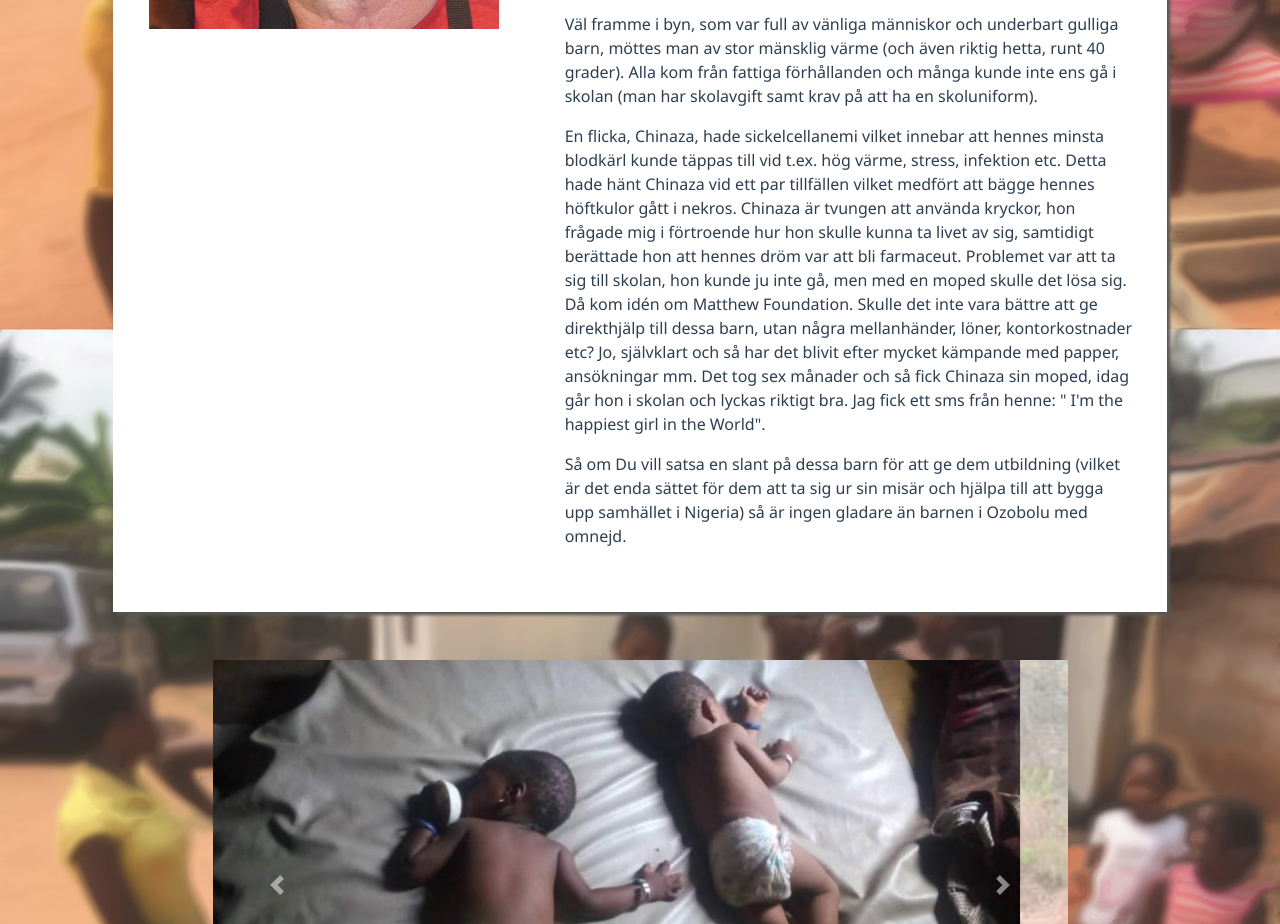
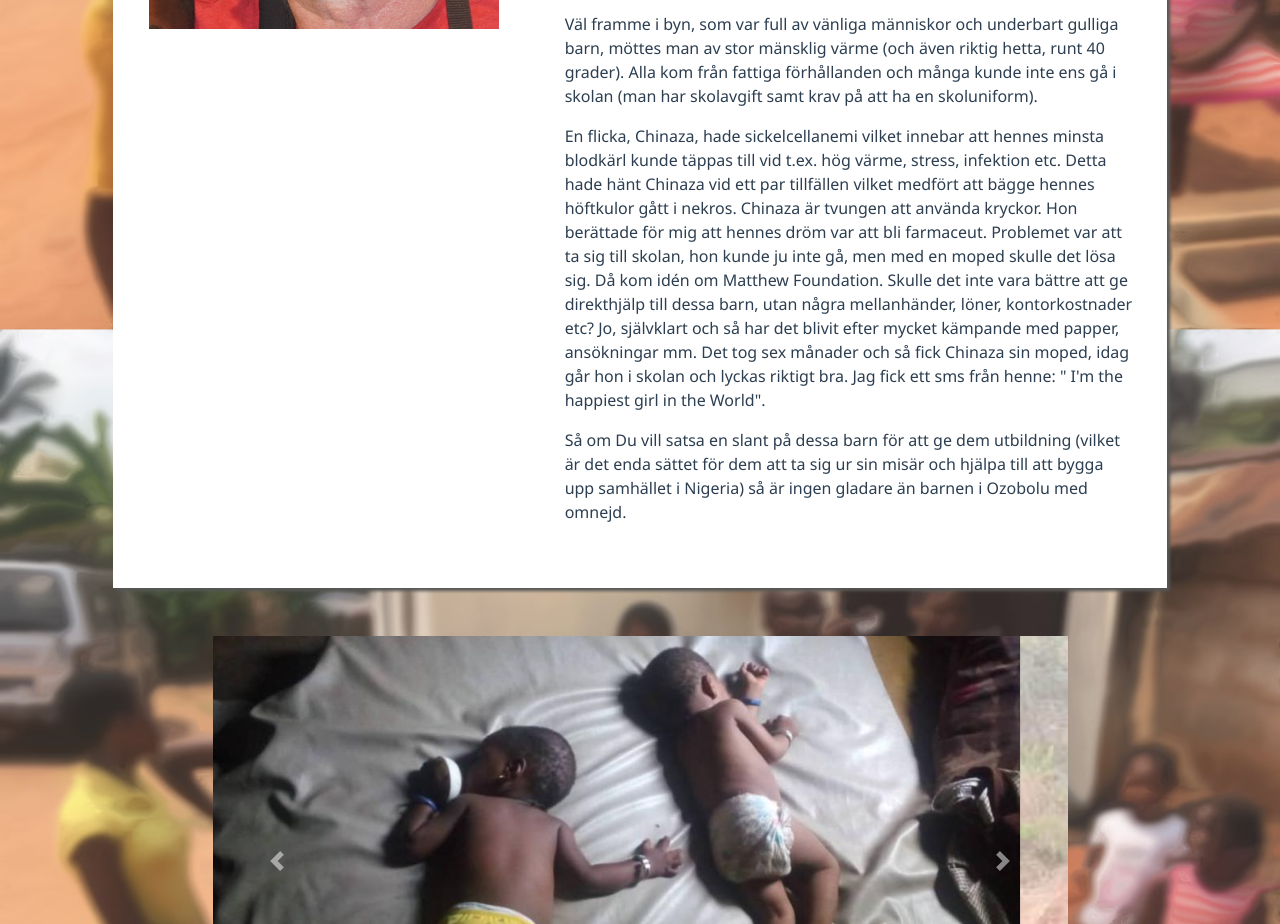
Before and after one commit to Carljohan-hornestam/the_matthew_foundation, a Vue app: page / in a window 1280 px wide. Shown: the part 1660-2584 px from the top of the page. Built offline with nearby package versions, Linux system fonts and the light colour scheme.

Commit message:
fixat en bit av texten

```diff
--- a/src/components/Editorial.vue
+++ b/src/components/Editorial.vue
@@ -68,7 +68,7 @@
             <p>2019 åkte jag och min fru till Nigeria för att träffa hennes släkt (Cecilias pappa Matthew kom från Nigeria, men är avliden sedan 35år). Resan till Ozubulu var mycket intressant, ju längre ut på landsbygden man kom desto fattigare, människor överallt och kåkstäder som plötsligt kunde brytas av med palatsliknande hus. Någon el fanns inte (lyxhusen hade nog egen generator). Berg av sopor längs vägen och varannan mil fanns vägspärr med militärer.</p>
             <p>Väl framme i byn, som var full av vänliga människor och underbart gulliga barn, möttes man av stor mänsklig värme (och även riktig hetta, runt 40 grader). Alla kom från fattiga förhållanden och många kunde inte ens gå i skolan (man har skolavgift samt krav på att ha en skoluniform).</p>
             <p>
-              En flicka, Chinaza, hade sickelcellanemi vilket innebar att hennes minsta blodkärl kunde täppas till vid t.ex. hög värme, stress, infektion etc. Detta hade hänt Chinaza vid ett par tillfällen vilket medfört att bägge hennes höftkulor gått i nekros. Chinaza är tvungen att använda kryckor, hon frågade mig i förtroende hur hon skulle kunna ta livet av sig, samtidigt berättade hon att hennes dröm var att bli farmaceut. Problemet var att ta sig till skolan, hon kunde ju inte gå, men med en moped skulle det lösa sig.
+              En flicka, Chinaza, hade sickelcellanemi vilket innebar att hennes minsta blodkärl kunde täppas till vid t.ex. hög värme, stress, infektion etc. Detta hade hänt Chinaza vid ett par tillfällen vilket medfört att bägge hennes höftkulor gått i nekros. Chinaza är tvungen att använda kryckor. Hon berättade för mig att hennes dröm var att bli farmaceut. Problemet var att ta sig till skolan, hon kunde ju inte gå, men med en moped skulle det lösa sig.
               Då kom idén om Matthew Foundation. Skulle det inte vara bättre att ge direkthjälp till dessa barn, utan några mellanhänder, löner, kontorkostnader etc? Jo, självklart och så har det blivit efter mycket kämpande med papper, ansökningar mm.
               Det tog sex månader och så fick Chinaza sin moped, idag går hon i skolan och lyckas riktigt bra. Jag fick ett sms från henne: " I'm the happiest girl in the World".
             </p>
@@ -79,7 +79,7 @@
             <p>In 2019, my wife and I went to Nigeria to meet her relatives (Cecilia's father Matthew came from Nigeria, but has been dead for 35 years). The trip to Ozubulu was very interesting, the further out in the countryside you went it got the poorer. People everywhere and shantytowns that could suddenly be mixed with palace-like houses. There was no electricity (the luxury houses probably had their own generator). Mountains of garbage along the road and every two miles there was a roadblock with military.</p>
             <p>Once in the village, which was full of friendly people and wonderfully cute children, we were met by great human warmth (and also real heat, around 40 degrees). All came from poor conditions and many could not even go to school (there is a school fee and a requirement to have a school uniform).</p>
             <p>
-              A girl, Chinaza, had sickle cell anemia, which meant that her smallest blood vessel could be blocked at any moment, caused by high fever, stress, infection, etc. This had happened to Chinaza on a couple of occasions, which meant that both of her hip balls went into necrosis. Chinaza had to use crutches, she asked me in confidence how she could take her own life, at the same time she told me that her dream was to become a pharmacist. The problem was getting to school, she could not walk, but with a moped it would work out.
+              A girl, Chinaza, had sickle cell anemia, which meant that her smallest blood vessel could be blocked at any moment, caused by high fever, stress, infection, etc. This had happened to Chinaza on a couple of occasions, which meant that both of her hip balls went into necrosis. Chinaza had to use crutches. She told me that her dream was to become a pharmacist. The problem was getting to school, she could not walk, but with a moped it would work out.
               Then came the idea for The Matthew Foundation. Would it not be better to provide direct assistance to these children, without any intermediaries, salaries, office costs, etc? Well, of course, and so it has become after a lot of struggling with paperwork, applications etc.
               It took six months and then Chinaza got her moped, today she goes to school and performs really well. I received a text message from her: "I'm the happiest girl in the World".
             </p>
```
